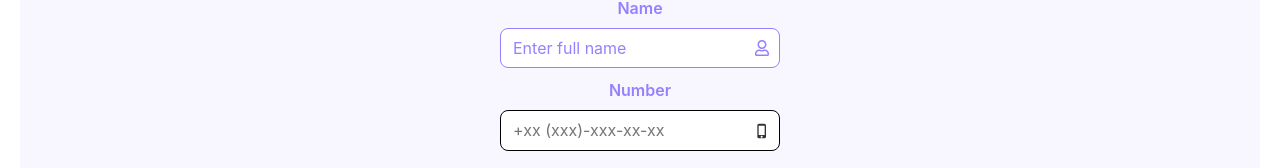
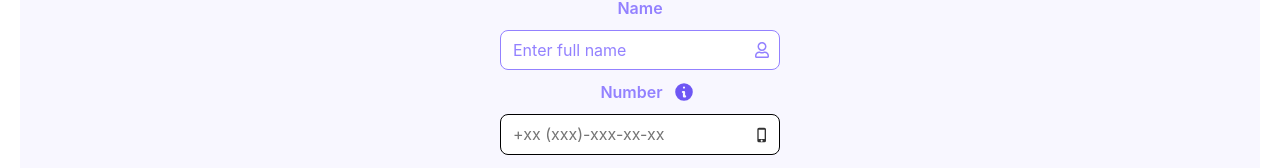
Before and after one commit to DennisUser1/react-hw-03, a React (Vite) app: page / in a window 1280 px wide. Shown: the part 239-407 px from the top of the page. Built offline with nearby package versions, Linux system fonts and the light colour scheme.

Commit message:
v.1.12. Added validation for countries + tooltip

```diff
--- a/package.json
+++ b/package.json
@@ -4,12 +4,14 @@
   "version": "0.0.0",
   "type": "module",
   "scripts": {
+    "clean": "rmdir /s /q node_modules && npm cache clean --force",
     "dev": "vite",
     "build": "vite build",
     "lint": "eslint . -ext js,jsx --report-unused-disable-directives --max-warnings 0",
     "preview": "vite preview"
   },
   "dependencies": {
+    "@tippyjs/react": "^4.2.6",
     "clsx": "^2.1.1",
     "formik": "^2.4.6",
     "modern-normalize": "^3.0.1",
@@ -17,6 +19,7 @@
     "react": "^18.3.1",
     "react-dom": "^18.3.1",
     "react-icons": "^5.3.0",
+    "tippy.js": "^6.3.7",
     "yup": "^1.4.0"
   },
   "devDependencies": {
--- a/src/App.css
+++ b/src/App.css
@@ -158,7 +158,7 @@
 }
 
 @media screen and (min-width: 1490px) {
-.subtitleWrapper,
+  .subtitleWrapper,
   .centeredTitleWrapper {
     position: relative;
     width: 646px;
--- a/src/components/Contact/Contact.module.css
+++ b/src/components/Contact/Contact.module.css
@@ -62,6 +62,18 @@
     background-color: #5a4cfa;
 }
 
+@media (hover: none) {
+    .deleteButton:hover {
+        background-color: #5a4cfa;
+    }
+}
+
+@media screen and (max-width: 1024px) {
+    .deleteButton:active {
+        background-color: #5a4cfa;
+    }
+}
+
 @media screen and (min-width: 360px) and (max-width: 460px) {
     .name {
         font-size: 17.5px;
--- a/src/components/ContactForm/ContactForm.jsx
+++ b/src/components/ContactForm/ContactForm.jsx
@@ -4,8 +4,33 @@ import clsx from 'clsx';
 import { nanoid } from 'nanoid';
 import { FaRegUser } from 'react-icons/fa';
 import { MdPhoneIphone } from "react-icons/md";
+import { HiInformationCircle } from 'react-icons/hi';
+import Tippy from '@tippyjs/react';
+import 'tippy.js/dist/tippy.css';
 import { validationContactSchema } from '../../helpers/contactSchema';
 import styles from './ContactForm.module.css';
+import React from 'react';
+
+const formatPhoneNumber = (value) => {
+  const allowedCodes = ['+38', '+1', '+49', '+48', '+33'];
+  const cleaned = value.replace(/[^\d+]/g, '');
+  const countryCode = allowedCodes.find(code => cleaned.startsWith(code));
+
+  if (countryCode) {
+    const withoutCode = cleaned.slice(countryCode.length);
+    const match = withoutCode.match(/^(\d{0,3})(\d{0,3})(\d{0,2})(\d{0,2})$/);
+
+    if (match) {
+      const part1 = match[1] ? ` (${match[1]})` : '';
+      const part2 = match[2] ? `-${match[2]}` : '';
+      const part3 = match[3] ? `-${match[3]}` : '';
+      const part4 = match[4] ? `-${match[4]}` : '';
+      return `${countryCode}${part1}${part2}${part3}${part4}`;
+    }
+  }
+
+  return value;
+};
 
 export default function ContactForm({ addContact }) {
   const nameFieldId = useId();
@@ -20,14 +45,20 @@ export default function ContactForm({ addContact }) {
     actions.resetForm();
   };
 
+  const handleNumberChange = (event, setFieldValue) => {
+    const formatted = formatPhoneNumber(event.target.value);
+    setFieldValue('number', formatted);
+  };
+
   return (
     <Formik
       initialValues={{ name: '', number: '' }}
       validationSchema={validationContactSchema}
       onSubmit={handleSubmit}
     >
+      {({ setFieldValue }) => (
         <Form className={styles.form}>
-        <label className={styles.label} htmlFor={nameFieldId}>Name</label>
+          <label className={`${styles.label} ${styles.labelName}`} htmlFor={nameFieldId}>Name</label>
           <div className={styles.inputWrapper}>
             <Field
               type="text"
@@ -42,7 +73,35 @@ export default function ContactForm({ addContact }) {
           </div>
           <ErrorMessage name="name" component="span" className={styles.error} />
 
+          <div className={styles.numberLabelWrapper}>
             <label className={styles.label} htmlFor={numberFieldId}>Number</label>
+
+            <Tippy
+              content = {
+                <div>
+                  <div className='marginTitleInfoTippy'>
+                    <strong className='titleInfoTippy'>Supported Countries:</strong>
+                      <ul>
+                        <li><span className='boldCountryInfo'>Ukraine:</span> +38 (xxx)-xxx-xx-xx</li>
+                        <li><span className='boldCountryInfo'>USA:</span> +1 (xxx)-xxx-xxxx</li>
+                        <li><span className='boldCountryInfo'>Germany:</span> +49 (xxx)-xxx-xxxx</li>
+                        <li><span className='boldCountryInfo'>Poland:</span> +48 (xxx)-xxx-xxx</li>
+                        <li><span className='boldCountryInfo'>France:</span> +33 (xx)-xx-xx-xx-xx</li>
+                      </ul>
+                  </div>
+                  <strong className='titleInfoTippy'>Input Format:</strong>
+                  <p className='textInfoTippy'>Just type the + sign and the numbers, spaces, and other symbols will be added automatically.</p>
+                </div>
+              }
+              arrow
+              placement="top"
+            >
+              <span className={styles.spanWrapper}>
+                <HiInformationCircle className={styles.infoIcon} aria-label="Help information for phone input" />
+              </span>
+            </Tippy>
+          </div>
+
           <div className={styles.inputWrapper}>
             <Field
               type="tel"
@@ -51,6 +110,7 @@ export default function ContactForm({ addContact }) {
               className={styles.input}
               autoComplete="off"
               placeholder="+xx (xxx)-xxx-xx-xx"
+              onChange={(event) => handleNumberChange(event, setFieldValue)}
             />
             <MdPhoneIphone className={clsx(styles.iconNumber)} />
           </div>
@@ -63,6 +123,7 @@ export default function ContactForm({ addContact }) {
             Reset
           </button>
         </Form>
+      )}
     </Formik>
   );
 };
--- a/src/components/ContactForm/ContactForm.module.css
+++ b/src/components/ContactForm/ContactForm.module.css
@@ -14,13 +14,38 @@
 .label {
   font-weight: 600;
   color: #9381ff;
-    margin-bottom: 8px;
+}
+
+.labelName {
+  margin-bottom: 10px;
 }
 
 .inputWrapper {
   position: relative;
   max-width: 280px;
   width: 100%;
+}
+
+.numberLabelWrapper {
+  display: flex;
+  align-items: center;
+  justify-content: center;
+  gap: 10px;
+  margin-left: 15px;
+  margin-bottom: 10px;
+  width: 100%;
+}
+
+.spanWrapper {
+  width: 22px;
+  height: 22px;
+}
+
+.infoIcon {
+  width: 22px;
+  height: 22px;
+  color: #6e57f4;
+  cursor: pointer;
 }
 
 .input {
@@ -147,12 +172,20 @@
     border: 1.5px solid #6e57f4;
     color: #6e57f4;
   }
+  .addButton:hover {
+    background-color: #5a4cfa;
+  }
 }
 
 @media screen and (max-width: 1024px) {
   .resetButton:active {
     background-color: #6e57f4;
     border: 1.5px solid #6e57f4;
-    color: #6e57f4;
+    color: #f8f7ff;
+  }
+
+  .addButton:active {
+    background-color: #5a4cfa;
+    color:  #f8f7ff;
   }
 }
--- a/src/helpers/contactSchema.js
+++ b/src/helpers/contactSchema.js
@@ -9,8 +9,8 @@ export const validationContactSchema = Yup.object().shape({
     .required('Here is a required field!'),
   number: Yup.string()
     .trim()
-    .matches(/^[0-9+\-()\s]*$/, "Invalid symbols phone number! Please, use only digits and symbols. Example: + or - or ( or )")
-    .min(7, 'Too Short Number! Minimum characters: 7')
+    .matches(/^\+?(38|1|49|48|33)\s?\(?\d{3}\)?-?\d{3}-?\d{2}-?\d{2}$/, "Invalid phone number! Please use the format: +xx (xxx)-xxx-xx-xx")
+    .min(13, 'Too Short Number! Minimum characters: 13')
     .max(19, 'Too Long Number! Maximum characters: 19')
     .required('Here is a required field!'),
 });
```
Also changed, not shown: 1 other file (tests, documents, lock files or other folders). Lines whose indentation alone changed are shown as unchanged.
